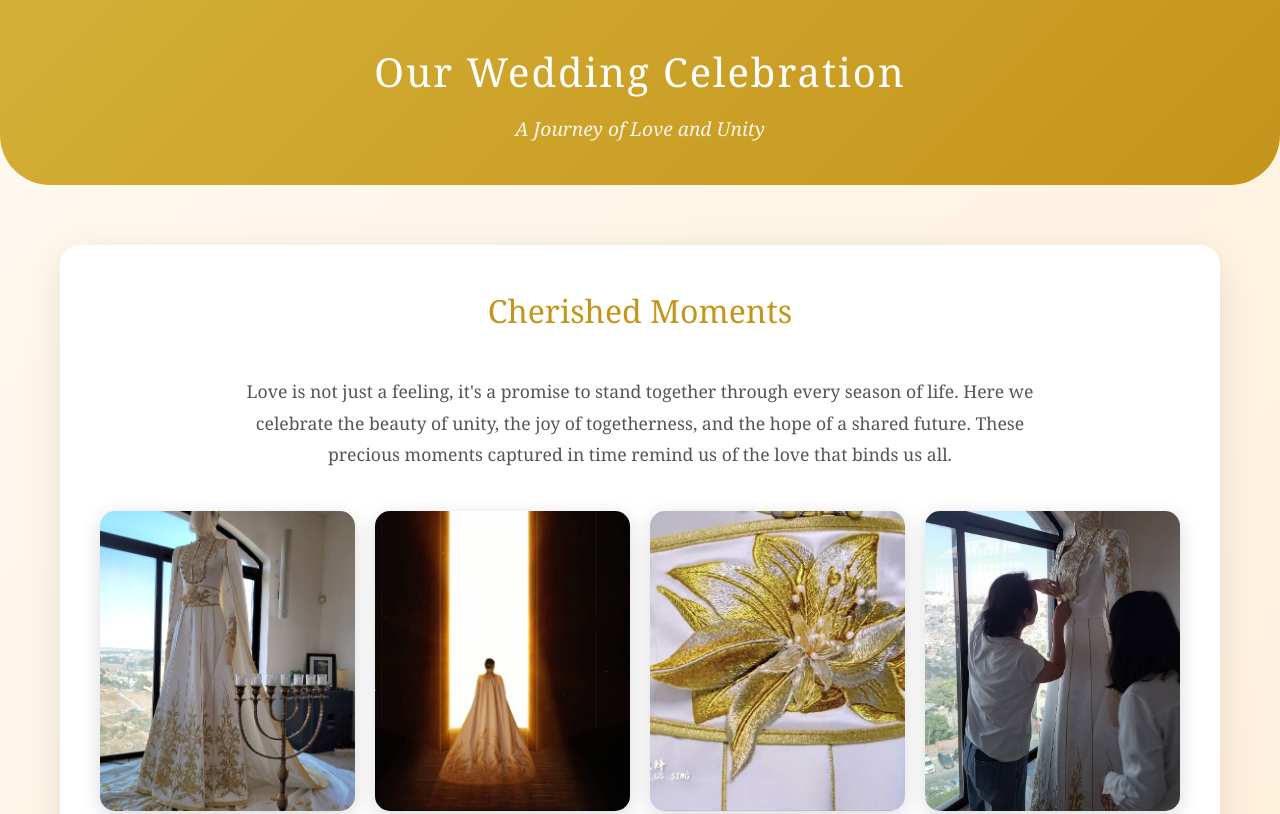
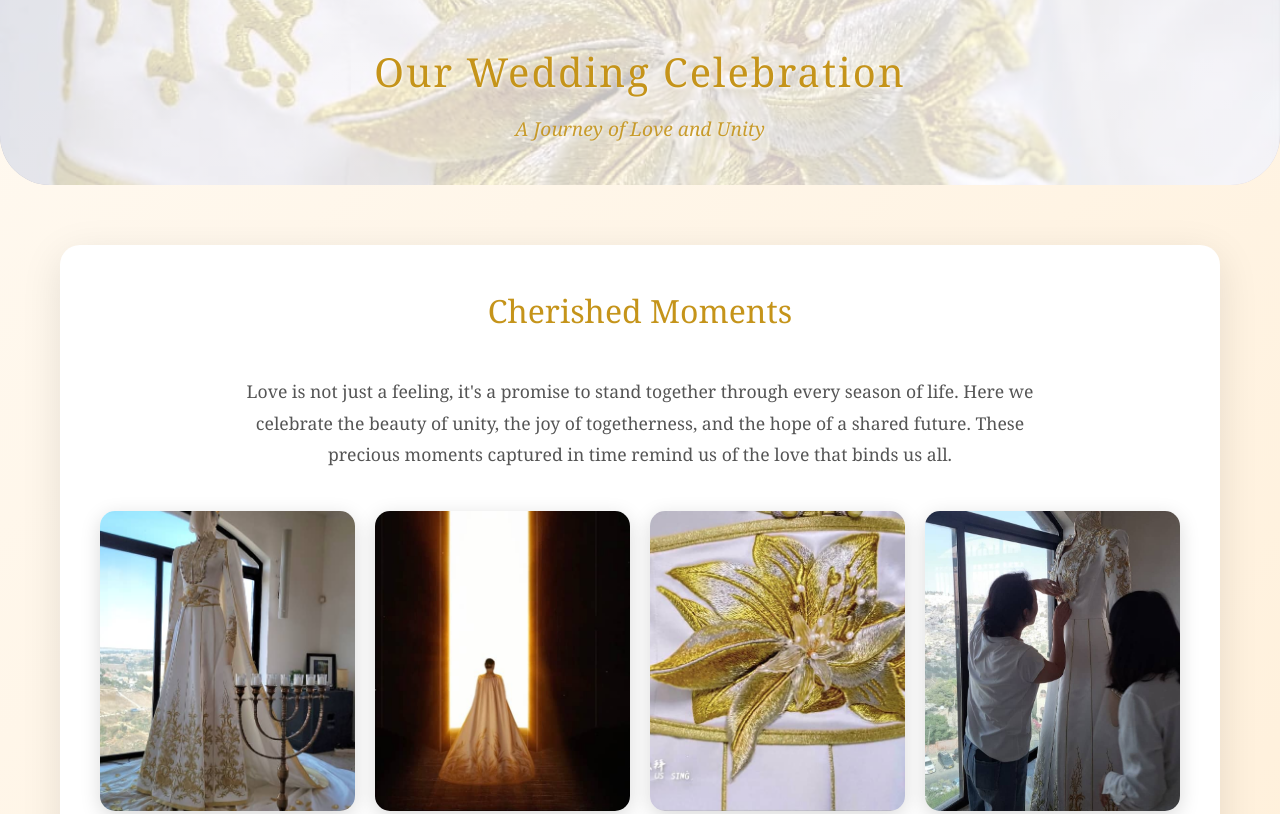
Before and after one commit to hatikvah5784/5785, a plain HTML site: page return.html in a window 1280 px wide. Shown: the top 814 px of the page. Drawn offline with Linux system fonts and the light colour scheme.

Commit message:
Changed background

```diff
--- a/return.html
+++ b/return.html
@@ -25,12 +25,35 @@
         }
 
         header {
+            position: relative;
             text-align: center;
             padding: 40px 20px;
-            background: linear-gradient(135deg, #d4af37 0%, #c5941a 100%);
-            color: white;
+            background-image: url('3.jpeg');
+            background-size: cover;
+            background-position: center;
+            background-repeat: no-repeat;
             margin-bottom: 40px;
             border-radius: 0 0 50px 50px;
+            overflow: hidden;
+        }
+
+        header::before {
+            content: '';
+            position: absolute;
+            top: 0;
+            left: 0;
+            right: 0;
+            bottom: 0;
+            background: linear-gradient(135deg, rgba(255, 255, 255, 0.7) 0%, rgba(255, 255, 255, 0.8) 100%);
+            z-index: 1;
+        }
+
+        header h1,
+        header .subtitle {
+            position: relative;
+            z-index: 2;
+            color: #c5941a;
+            text-shadow: 1px 1px 3px rgba(255, 255, 255, 0.9);
         }
 
         h1 {
```
